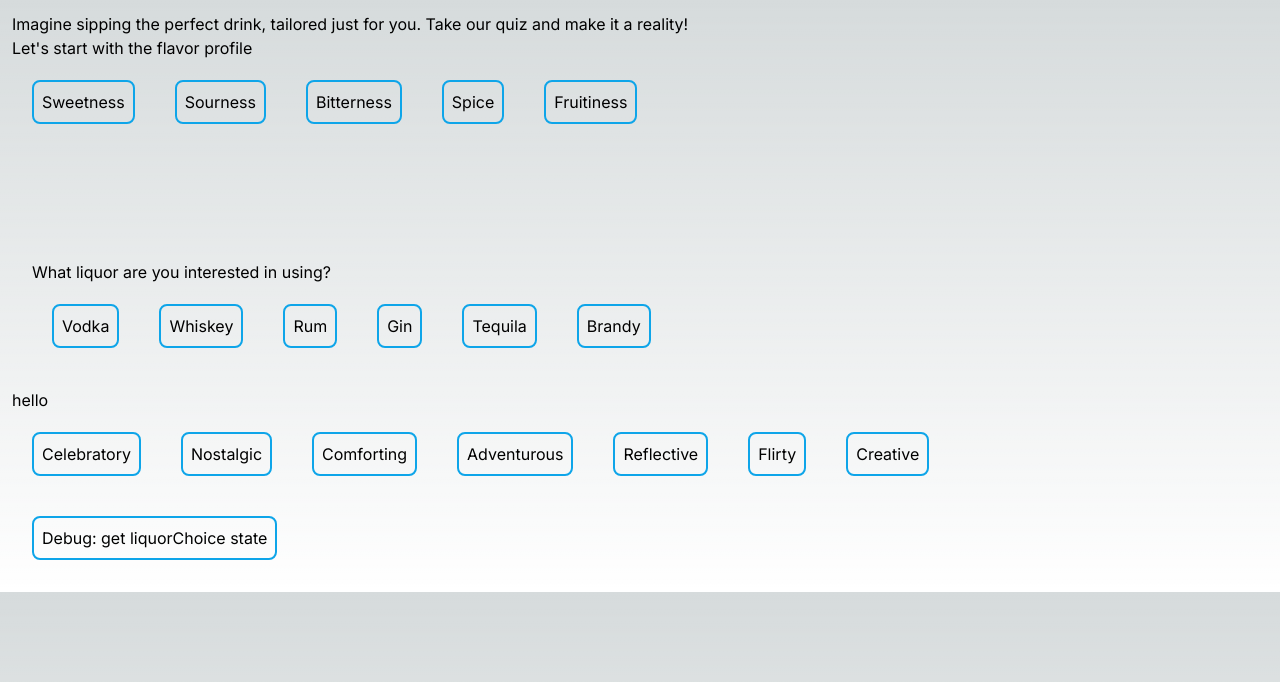
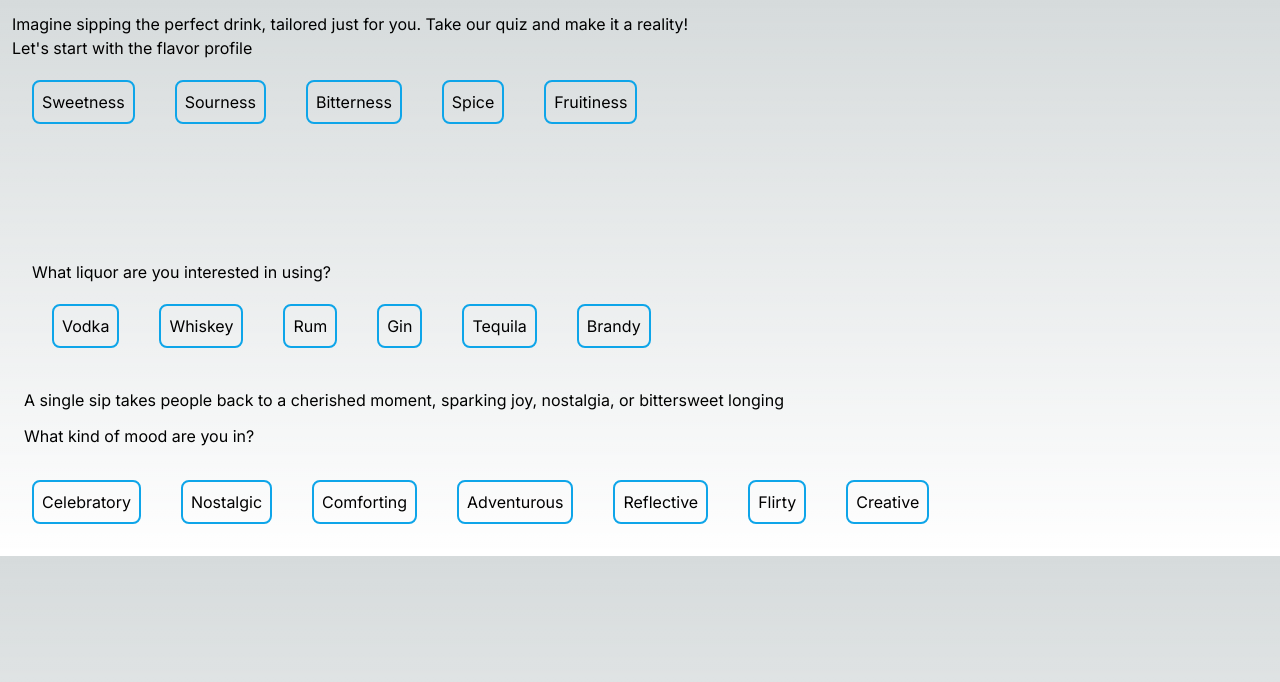
Before and after one commit to kingkwongsta/mixology, a Next.js app: page / in a window 1280 px wide. Both pictures are taken after a click on the button "Start Mixing". Shown: the top 682 px of the page. Built offline with nearby package versions, Linux system fonts and the light colour scheme.

Commit message:
update intro text to mood component and remove state debug button

```diff
--- a/src/app/components/Mood.jsx
+++ b/src/app/components/Mood.jsx
@@ -17,7 +17,11 @@ export default function Mood({ userMood, setUserMood }) {
 
   return (
     <>
-      <h2>hello</h2>
+      <h2 className="m-3">
+        A single sip takes people back to a cherished moment, sparking joy,
+        nostalgia, or bittersweet longing
+      </h2>
+      <h2 className="m-3">What kind of mood are you in?</h2>
       <ButtonList
         buttonContent={moodSelections}
         selectedButton={selectedButton}
--- a/src/app/page.js
+++ b/src/app/page.js
@@ -28,12 +28,13 @@ export default function Home() {
           </div>
         )}
         {/*----- DEBUG STATE -----*/}
-        <button
+        {/* <button
           onClick={() => console.log(userMood)}
           className="p-2 m-5 border-solid border-2 border-sky-500 rounded-lg"
         >
           Debug: get liquorChoice state
-        </button>
+        </button> */}
+        {/*----- END DEBUG STATE -----*/}
       </div>
       <div className="right-bar">
         {userFlavor && <h3>User Flavor: {userFlavor}</h3>}
```
